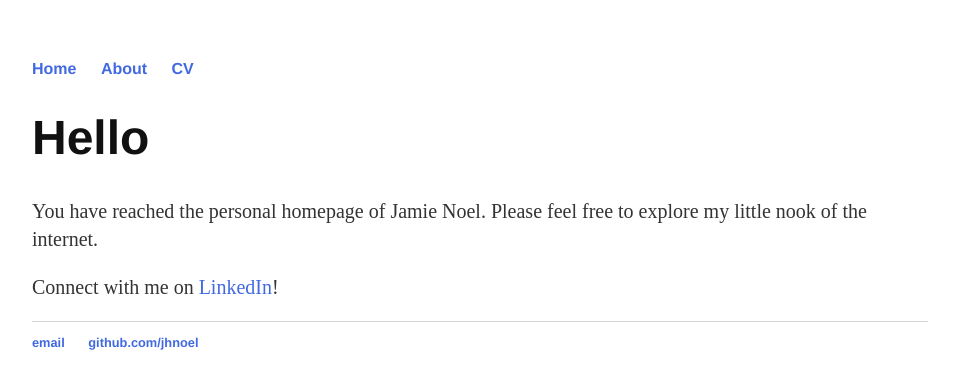
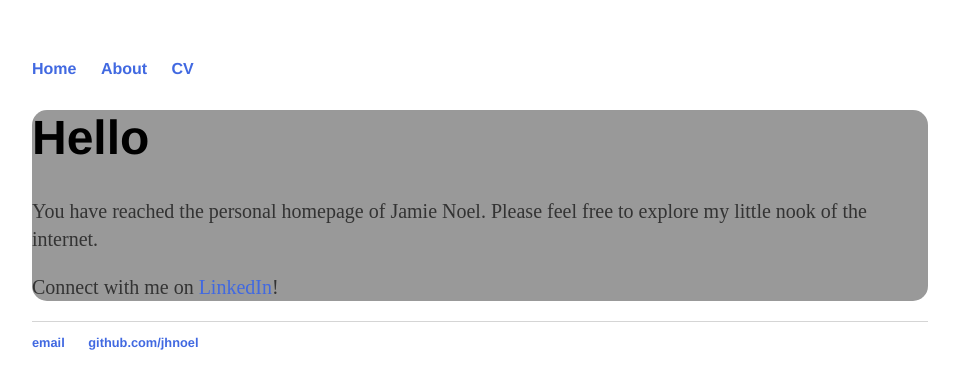
Before and after one commit to jhnoel/jhnoel.github.io, a Jekyll site: the page built from index.html, in a window 1280 px wide. Shown: the top 389 px of the page, without its empty margins (160-1119 px from the left). Built offline with Jekyll 4.4.1, drawn with Linux system fonts in a browser that asks for light colours.

Commit message:
Update main.css

```diff
--- a/css/main.css
+++ b/css/main.css
@@ -45,5 +45,5 @@ ul.posts li {
 div.blurb {
     -moz-border-radius: 15px;
     border-radius: 15px;
-    color: #111 ;
+    background-color: #999 ;
 }
```
